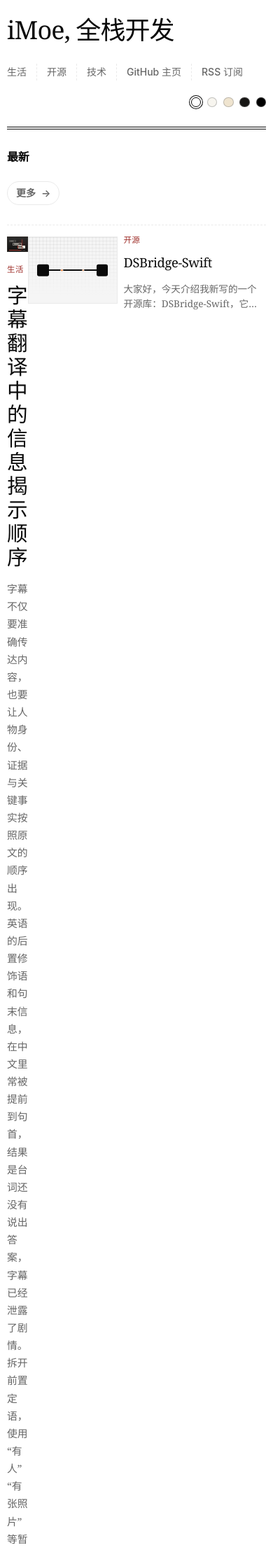
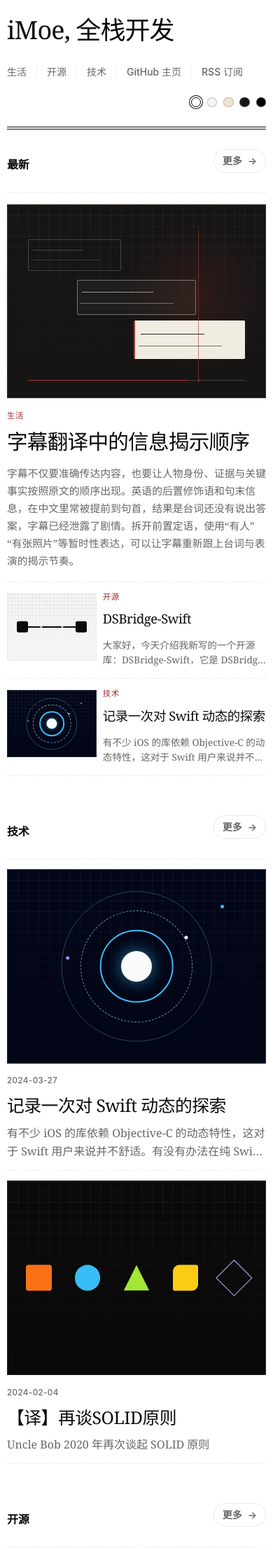
Before and after one commit to EdgarDegas/edgardegas.github.io, a Jekyll site: the page built from index.md, in a window 390 px wide. Shown: the top 2215 px of the page at 70% size. Built offline with Jekyll 4.4.1, drawn with Linux system fonts in a browser that asks for light colours.

Commit message:
Fix responsive home layout and refresh icons

```diff
--- a/_config.yml
+++ b/_config.yml
@@ -8,7 +8,7 @@ description: > # description of the site (multiple lines allowed)
 
 permalink: /:slug.html
 
-favicon: "logo.png" # name+extension of favicon (which must be put on the root folder)
+favicon: "favicon-editorial-32x32.png" # name+extension of favicon (which must be put on the root folder)
 # goat_counter: "yoursitename" # put your GoatCounter name if you want to use GoatCounter analytics
 
 remote_theme: riggraz/no-style-please
--- a/_includes/head.html
+++ b/_includes/head.html
@@ -40,14 +40,15 @@
     })();
   </script>
 
-  <link rel="shortcut icon" type="image/x-icon" href="{{ site.favicon | relative_url }}" />
+  <link rel="icon" type="image/svg+xml" href="{{ "/favicon-editorial.svg" | relative_url }}">
+  <link rel="shortcut icon" type="image/png" href="{{ site.favicon | relative_url }}" />
   <link rel="stylesheet" href="/assets/css/hljs.css">
   <link rel="stylesheet" href="{{ "/assets/css/main.css" | relative_url }}" />
-  <link rel="apple-touch-icon" sizes="180x180" href="/apple-touch-icon.png">
-  <link rel="icon" type="image/png" sizes="32x32" href="/favicon-32x32.png">
-  <link rel="icon" type="image/png" sizes="16x16" href="/favicon-16x16.png">
+  <link rel="apple-touch-icon" sizes="180x180" href="/apple-touch-icon-editorial.png">
+  <link rel="icon" type="image/png" sizes="32x32" href="/favicon-editorial-32x32.png">
+  <link rel="icon" type="image/png" sizes="16x16" href="/favicon-editorial-16x16.png">
   <link rel="manifest" href="/site.webmanifest">
-  <link rel="mask-icon" href="/safari-pinned-tab.svg" color="#5bbad5">
-  <meta name="msapplication-TileColor" content="#2d89ef">
+  <link rel="mask-icon" href="/safari-pinned-tab-editorial.svg" color="#9f2f2a">
+  <meta name="msapplication-TileColor" content="#9f2f2a">
   <meta name="google-site-verification" content="B_t-YTaJvID37m6sw-BkzSTbTJSwMqjXOeCTtGngaqY" />
 </head>
--- a/_sass/no-style-please.scss
+++ b/_sass/no-style-please.scss
@@ -1348,6 +1348,12 @@ th {
     border-bottom: 1px dashed var(--border);
   }
 
+  .newsletter-post-list .post-card:nth-child(2),
+  .newsletter-post-list .post-card:nth-child(3) {
+    grid-row: auto;
+    grid-column: auto;
+  }
+
   .newsletter-post-list .post-card:last-child {
     border-bottom: 0;
   }
@@ -1432,11 +1438,6 @@ th {
     width: min(100% - 1.25rem, var(--content-width));
   }
 
-  .section-heading {
-    align-items: flex-start;
-    flex-direction: column;
-  }
-
 }
 
 @media (prefers-reduced-motion: reduce) {
```
Also changed, not shown: android-chrome-editorial-192x192.png (added), android-chrome-editorial-512x512.png (added), apple-touch-icon-editorial.png (added), favicon-editorial-16x16.png (added), favicon-editorial-32x32.png (added), favicon-editorial.svg (added), safari-pinned-tab-editorial.svg (added), site.webmanifest.
